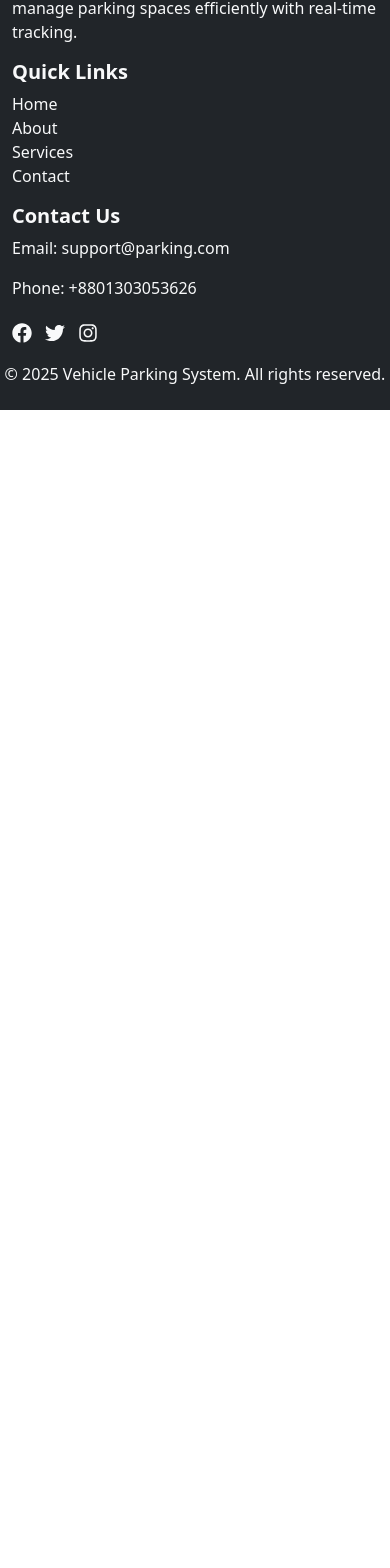
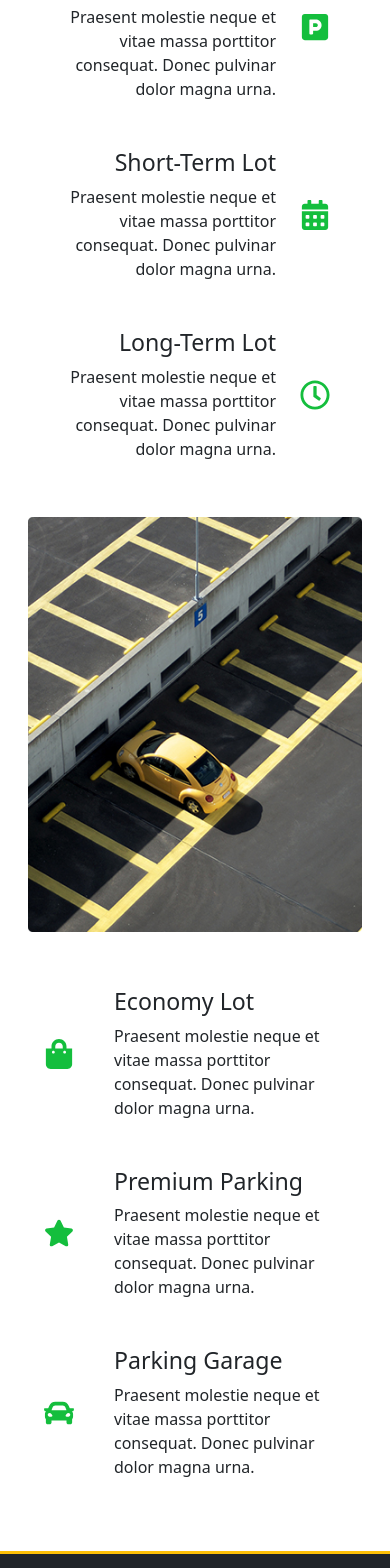
Before and after one commit to dipsarkersoft/front_parking, a React (Vite) app: page /service in a window 390 px wide. Shown: the part 332-1900 px from the top of the page. Before the commit the page ends 844 px from the top, so only its background shows below. Built offline with nearby package versions, Linux system fonts and the light colour scheme; no server answers.

Commit message:
categorycreate

```diff
--- a/src/api/allapi.js
+++ b/src/api/allapi.js
@@ -84,9 +84,24 @@ export const authenticated_user = async (id, token) => {
   // category
 
 
-  export const createCategory = async () => {
-    const { data } = await axios.get(`${URL}category/all/`);
-    return data;
+  export const createCategory = async (token,body) => {
+    try {
+      // console.log(body)
+      const { data } = await axios.post(
+        `${URL}category/create/`,
+
+        body,
+        {
+          headers: {
+            Authorization: `Token ${token}`,
+            "Content-Type": "application/json",
+          },
+        }
+      );
+      return data;
+    } catch (err) {
+      // console.log(err);
+    }
   };
 
 
--- a/src/components/AllParkingList.jsx
+++ b/src/components/AllParkingList.jsx
@@ -106,6 +106,10 @@ export const AllParkingList = () => {
                <button className="btn btn-success btn-sm me-2" onClick={() => handleReview(record.id)}>
                   Review
                 </button>
+
+                <button className="btn btn-danger btn-sm" onClick={() => handleDelete(record.id)}>
+                  Delete
+                </button>
               </>
               :
 
@@ -113,12 +117,13 @@ export const AllParkingList = () => {
                 <button className="btn btn-success btn-sm me-2" onClick={() => handleGetCar(record.id)}>
                   GetCar
                 </button>
+
+
+
                </>}
 
 
-                <button className="btn btn-danger btn-sm" onClick={() => handleDelete(record.id)}>
-                  Delete
-                </button>
+
               </td>
 
               </>
--- a/src/components/ParingCreateCom.jsx
+++ b/src/components/ParingCreateCom.jsx
@@ -72,7 +72,7 @@ export const ParingCreateCom = () => {
   return (
     <div className="container mt-4">
       <div className="row">
-        {/* Left side form */}
+
         <div className="col-md-6">
           <div className="card p-4 shadow-sm">
             <h5 className="mb-3">Select Vehicle Details</h5>
@@ -98,7 +98,7 @@ export const ParingCreateCom = () => {
               </select>
             </div>
 
-            {/* Car Name Input */}
+
             <div className="mb-3">
               <label className="form-label">Car Name</label>
               <input
@@ -110,7 +110,7 @@ export const ParingCreateCom = () => {
               />
             </div>
 
-            <h3>Available Seat List</h3>
+            <h3>Available Slot List</h3>
 
 
             {categoryinf?.available_slots_list ? (
@@ -121,7 +121,9 @@ export const ParingCreateCom = () => {
 
 
 
-                    <div key={slot} className="col-1 p-1">
+                    <div key={slot} className="col-2 m-1 ">
+
+                      <p className="text-center">{slot}</p>
                       <button
                         className={`btn w-100 ${
                           status === "B" ? "btn-danger" : "btn-success"
@@ -129,6 +131,7 @@ export const ParingCreateCom = () => {
                     }   onClick={() => setParkingSlot(slot)}
                         disabled={status === "B"}
                       >
+
                         {status=='B'?
                         <> <RxCross1 color="#fffff" /></>
                         :<>
@@ -145,6 +148,9 @@ export const ParingCreateCom = () => {
           ) : (
             <p>No category selected</p>
           )}
+
+
+
           </div>
         </div>
 
@@ -173,7 +179,7 @@ export const ParingCreateCom = () => {
               {categoryinf?.available_slots || "Not selected"}
             </li>
 
-            {/* Overview */}
+
             <h6 className="mt-3">Overview</h6>
             <ul className="list-group mb-3">
               <li className="list-group-item">
--- a/src/components/ReviewCom.jsx
+++ b/src/components/ReviewCom.jsx
@@ -17,7 +17,7 @@ export const ReviewCom = () => {
           id: 1,
           image: image1,
           name: 'John Doe',
-          review: 'This is the best parking system I have used. Extremely reliable and easy to manage.',
+          review: 'Easy to navigate, fast booking, and great customer support service.',
           rating: 5
         },
         {
@@ -31,21 +31,21 @@ export const ReviewCom = () => {
           id: 3,
           image: image3,
           name: 'Mark Johnson',
-          review: 'Very convenient, user-friendly, and highly recommend for anyone looking for parking solutions.',
+          review: 'Efficient, easy to use, and reliable parking management system.',
           rating: 5
         },
         {
             id: 4,
             image:  image4,
             name: 'Mark Johnson',
-            review: 'Very convenient, user-friendly, and highly recommend for anyone looking for parking solutions.',
+            review: 'Easy to navigate, fast booking, and great customer support service..',
             rating: 5
           },
           {
             id: 5,
             image:  image3,
             name: 'Mark Johnson',
-            review: 'Very convenient, user-friendly, and highly recommend for anyone looking for parking solutions.',
+            review: 'Efficient, easy to use, and reliable parking management system.',
             rating: 5
           },
         // Add more reviews as needed
@@ -54,7 +54,7 @@ export const ReviewCom = () => {
     <div>
 
 
-<div className="container mt-5 bg-success">
+<div className="container my-5 ">
       <div className="text-center mb-4">
         <h2>What Our Users Say</h2>
         <p className="lead">Real reviews from our satisfied customers.</p>
--- a/src/components/Service.jsx
+++ b/src/components/Service.jsx
@@ -1,31 +1,25 @@
-import React, { useState } from 'react'
-import { allCategoryAPI } from '../api/allapi.js'
-
+import React, { useState } from "react";
+import { allCategoryAPI } from "../api/allapi.js";
+import { FaCalendarAlt, FaCar, FaHeart, FaParking, FaRegClock, FaShoppingBag, FaStar } from "react-icons/fa";
+import carimg from "../assets/img/c.jpg";
 
 export const Service = () => {
+  const [allCat, setAllCat] = useState([]);
 
-    const [allCat,setAllCat]=useState([])
+  const AllCategory = async () => {
+    const data = await allCategoryAPI();
+    setAllCat(data);
+    console.log(data);
+  };
 
-
-    const AllCategory=async()=>{
-
-        const data=await allCategoryAPI()
-        setAllCat(data)
-        console.log(data)
-
-    }
-
-    useState(()=>{
-
-        AllCategory()
-    },[])
-
+  useState(() => {
+    AllCategory();
+  }, []);
 
   return (
+    <>
       <div className="container mt-4">
         <h2 className="mb-3">Vehicle Categories All list and Price </h2>
-
-
 
         <table className="table table-bordered table-hover">
           <thead className="table-dark">
@@ -39,7 +33,7 @@ export const Service = () => {
           </thead>
           <tbody>
             {allCat.map((category, index) => (
-            <tr key={category.id} >
+              <tr key={category.id}>
                 <td>{index + 1}</td>
                 <td>{category.name}</td>
                 <td>TK {category.price_p_h}</td>
@@ -50,5 +44,139 @@ export const Service = () => {
           </tbody>
         </table>
       </div>
-  )
-}
+
+      <div className="container">
+        <div className="row p-3 ">
+
+          <div className="col-md-4 mb-4">
+
+
+          <div className="card my-3 border-0">
+              <div className="card-body d-flex gap-4 align-items-center">
+
+                <div className="text-end">
+                  <h3 className="card-title py-2 ">Valet Parking</h3>
+                  <p className="card-text">
+                    Praesent molestie neque et vitae massa porttitor consequat.
+                    Donec pulvinar dolor magna urna.
+                  </p>
+                </div>
+
+                <div className="me-3">
+                  <FaParking color="#14be3d" size={30} />
+                </div>
+
+
+
+              </div>
+            </div>
+
+
+            <div className="card my-3 border-0">
+              <div className="card-body d-flex gap-4 align-items-center">
+
+                <div className="text-end">
+                  <h3 className="card-title ">Short-Term Lot</h3>
+                  <p className="card-text">
+                    Praesent molestie neque et vitae massa porttitor consequat.
+                    Donec pulvinar dolor magna urna.
+                  </p>
+                </div>
+
+                <div className="me-3">
+                  <FaCalendarAlt  color="#14be3d" size={30} />
+                </div>
+
+
+
+              </div>
+            </div>
+              <div className="card my-3 border-0">
+              <div className="card-body d-flex gap-4 align-items-center">
+
+                <div className="text-end">
+                  <h3 className="card-title">Long-Term Lot</h3>
+                  <p className="card-text">
+                    Praesent molestie neque et vitae massa porttitor consequat.
+                    Donec pulvinar dolor magna urna.
+                  </p>
+                </div>
+
+                <div className="me-3">
+                  <FaRegClock color="#14be3d" size={30} />
+                </div>
+
+
+
+              </div>
+            </div>
+          </div>
+
+
+          <div className="col-md-4 mb-4">
+            <img src={carimg} className="img-fluid" alt="Placeholder" />
+          </div>
+
+
+          <div className="col-md-4 mb-4">
+            <div className="card my-3 border-0">
+              <div className="card-body d-flex  gap-4 align-items-center">
+
+                <div className="me-3">
+                  <FaShoppingBag color="#14be3d" size={30} />
+                </div>
+
+
+                <div>
+                  <h3 className="card-title">Economy Lot</h3>
+                  <p className="card-text">
+                    Praesent molestie neque et vitae massa porttitor consequat.
+                    Donec pulvinar dolor magna urna.
+                  </p>
+                </div>
+              </div>
+            </div>
+
+            <div className="card my-3 border-0">
+              <div className="card-body gap-4 d-flex align-items-center">
+
+                <div className="me-3">
+                  <FaStar color="#14be3d"  size={30} />
+                </div>
+
+
+                <div>
+                  <h3 className="card-title">Premium Parking</h3>
+                  <p className="card-text">
+                    Praesent molestie neque et vitae massa porttitor consequat.
+                    Donec pulvinar dolor magna urna.
+                  </p>
+                </div>
+              </div>
+            </div>
+
+
+
+            <div className="card my-3 border-0">
+              <div className="card-body gap-4 d-flex align-items-center">
+
+                <div className="me-3">
+                  <FaCar color="#14be3d"  size={30} />
+                </div>
+
+
+                <div>
+                  <h3 className="card-title">Parking Garage</h3>
+                  <p className="card-text">
+                    Praesent molestie neque et vitae massa porttitor consequat.
+                    Donec pulvinar dolor magna urna.
+                  </p>
+                </div>
+              </div>
+            </div>
+          </div>
+        </div>
+      </div>
+    </>
+  );
+};
--- a/src/pages/Footer.jsx
+++ b/src/pages/Footer.jsx
@@ -6,7 +6,7 @@ import { Link } from 'react-router-dom';
 export const Footer = () => {
   return (
     <div>
- <footer className="footer bg-dark text-light mt-4 py-4">
+ <footer className="footer bg-dark mt-auto text-light py-4">
       <div className="container">
         <div className="row">
           {/* About Section */}
```
Also changed, not shown: src/components/CategoryCreate.jsx (added, +111 -0 lines), src/components/UserDashboardCom.jsx (+50 -25 lines), src/assets/img/c.jpg (added), src/assets/img/fdfs-qr-ticket.png (added). Lines whose indentation alone changed are shown as unchanged.
